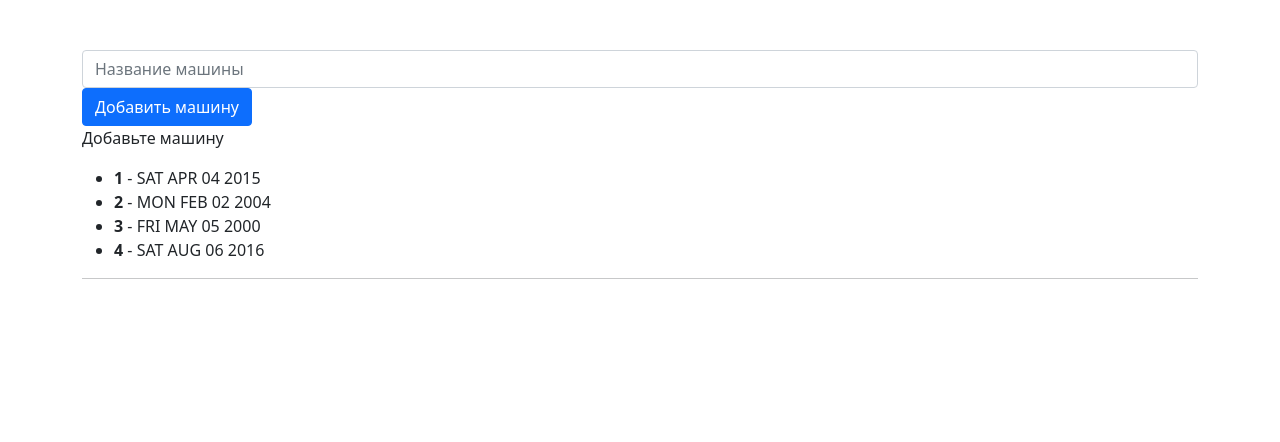
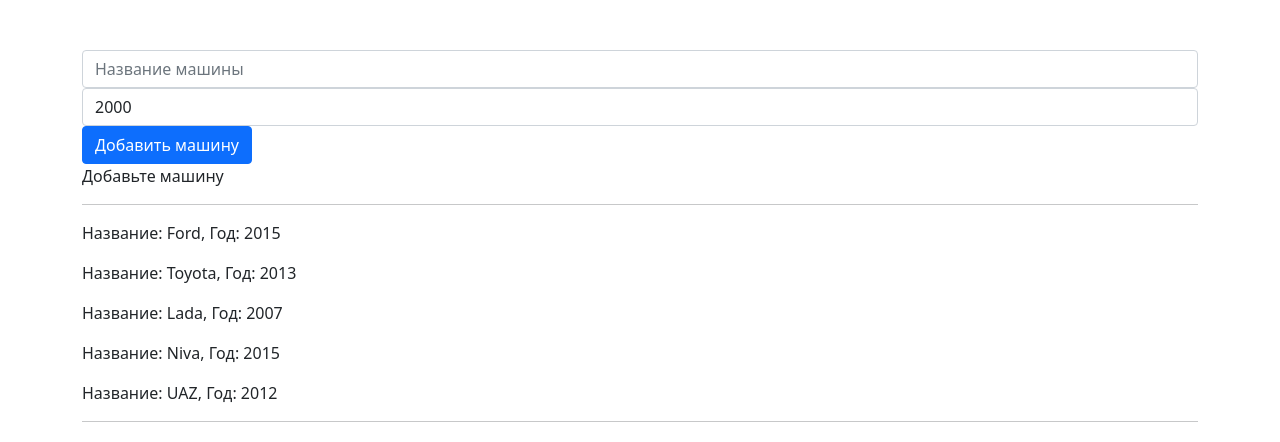
Before and after one commit to Niatomi/js-learn, an Angular app in the folder angular-js-learn/angular-learn-project/: page / in a window 1280 px wide. Shown: the top 442 px of the page. Built offline with nearby package versions, Linux system fonts and the light colour scheme.

Commit message:
List of cars is properly implemented

```diff
--- a/angular-js-learn/angular-learn-project/src/app/car/car.component.html
+++ b/angular-js-learn/angular-learn-project/src/app/car/car.component.html
@@ -1 +1 @@
-<p>{{ "Название" }}: {{ carName }}, Год: {{ carYear }}</p>
+<p>{{ "Название" }}: {{ car.name }}, Год: {{ car.year }}</p>
--- a/angular-js-learn/angular-learn-project/src/app/car/car.component.ts
+++ b/angular-js-learn/angular-learn-project/src/app/car/car.component.ts
@@ -1,4 +1,4 @@
-import { Component, OnInit } from '@angular/core';
+import { Component, Input, OnInit } from '@angular/core';
 
 @Component({
   selector: 'app-car',
@@ -6,10 +6,11 @@ import { Component, OnInit } from '@angular/core';
   styleUrls: ['./car.component.css'],
 })
 export class CarComponent {
-  carName = 'Car name';
-  carYear: number = 1999;
+  @Input('carItem')
+  car: { name: string; year: number } = {
+    name: '',
+    year: 2017,
+  };
 
-  getName() {
-    return this.carName;
-  }
+  constructor() {}
 }
--- a/angular-js-learn/angular-learn-project/src/app/cars/cars.component.html
+++ b/angular-js-learn/angular-learn-project/src/app/cars/cars.component.html
@@ -4,6 +4,14 @@
   class="form-control"
   [(ngModel)]="carName"
 />
+
+<input
+  type="text"
+  placeholder="Год производства"
+  class="form-control"
+  [(ngModel)]="carYear"
+/>
+
 <button class="btn btn-primary" (click)="addCar()">Добавить машину</button>
 <div *ngIf="addCarStatus"></div>
 
@@ -14,13 +22,9 @@
   <p>Добавьте машину</p>
 </ng-template>
 
-<ul>
-  <li *ngFor="let date of dates; let index = index">
-    <div>
-      <b>{{ index + 1 }}</b> - {{ date | uppercase }}
-    </div>
-  </li>
-</ul>
+<hr />
+
+<app-car *ngFor="let car of cars" [carItem]="car"></app-car>
 
 <p></p>
 <hr />
--- a/angular-js-learn/angular-learn-project/src/app/cars/cars.component.ts
+++ b/angular-js-learn/angular-learn-project/src/app/cars/cars.component.ts
@@ -7,9 +7,31 @@ import { Component, OnInit } from '@angular/core';
 })
 export class CarsComponent {
   carName = '';
-  inputText = 'Default text';
+  carYear = 2000;
   addCarStatus = false;
-  cars = ['Audi', 'Volga', 'Land Rover', 'BMW', 'Bentley', 'UAZ'];
+  cars: { name: string; year: number }[] = [
+    {
+      name: 'Ford',
+      year: 2015,
+    },
+    {
+      name: 'Toyota',
+      year: 2013,
+    },
+    {
+      name: 'Lada',
+      year: 2007,
+    },
+    {
+      name: 'Niva',
+      year: 2015,
+    },
+    {
+      name: 'UAZ',
+      year: 2012,
+    },
+  ];
+
   dates = [
     new Date(2015, 3, 4).toDateString(),
     new Date(2004, 1, 2).toDateString(),
@@ -19,8 +41,13 @@ export class CarsComponent {
 
   addCar() {
     this.addCarStatus = true;
-    this.cars.push(this.carName);
+    let car: { name: string; year: number } = {
+      name: this.carName,
+      year: this.carYear,
+    };
+    this.cars.push(car);
     this.carName = '';
+    this.carYear = 2000;
 
     setTimeout(() => {
       this.addCarStatus = false;
```
